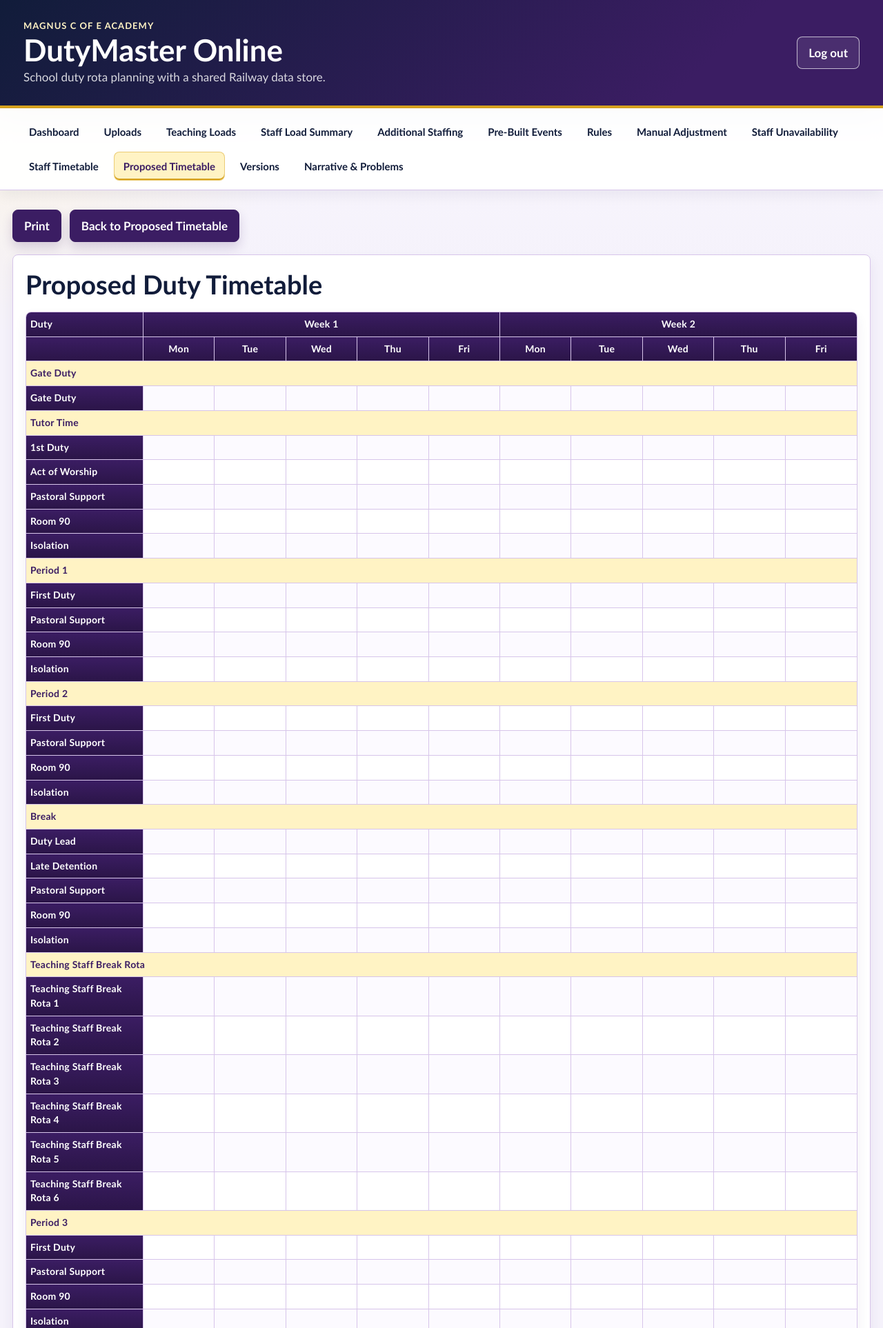
After one commit to mgm-hope/DutyMaster, a FastAPI app: page /proposed/print in a window 1280 px wide. The commit adds this page. Shown: the top 1926 px of the page at 69% size. Run offline with FastAPI, Linux system fonts and the light colour scheme; the visitor is signed in with stand-in values (Sample User, id 1); data comes from the database, SQL or seed files in the repository; lists and menus that the app fills with data are empty.

Commit message:
Add proposed timetable print view

```diff
--- a/app/static/style.css
+++ b/app/static/style.css
@@ -560,6 +560,90 @@ textarea {
     font-size: 13px;
 }
 
+.print-actions {
+    display: flex;
+    gap: 12px;
+    flex-wrap: wrap;
+    margin: 0 0 18px;
+}
+
+.print-sheet {
+    background: var(--surface);
+    border: 1px solid var(--line);
+    border-radius: 8px;
+    box-shadow: var(--shadow-soft);
+    padding: 18px;
+}
+
+.print-rota-table {
+    table-layout: fixed;
+    font-size: 12px;
+}
+
+.print-rota-table th,
+.print-rota-table td {
+    padding: 7px 6px;
+    text-align: center;
+    vertical-align: middle;
+}
+
+.print-rota-table th:first-child {
+    width: 170px;
+    text-align: left;
+}
+
+.print-section-row th {
+    background: var(--gold-soft);
+    color: var(--primary);
+    text-align: left;
+}
+
+@media print {
+    body {
+        background: #ffffff;
+        font-size: 10pt;
+    }
+
+    .site-header,
+    .main-nav,
+    .flash,
+    .print-actions {
+        display: none !important;
+    }
+
+    .page-shell {
+        width: 100%;
+        padding: 0;
+    }
+
+    .print-sheet {
+        border: 0;
+        box-shadow: none;
+        padding: 0;
+    }
+
+    .print-sheet h2 {
+        margin: 0 0 8px;
+        font-size: 18pt;
+    }
+
+    .print-rota-table {
+        box-shadow: none;
+        border-radius: 0;
+        font-size: 8pt;
+        page-break-inside: auto;
+    }
+
+    .print-rota-table th,
+    .print-rota-table td {
+        padding: 4px;
+    }
+
+    .print-section-row {
+        page-break-after: avoid;
+    }
+}
+
 .selected-duty-cell {
     background: var(--gold-soft);
     box-shadow: inset 0 0 0 3px rgba(214, 162, 31, 0.55);
--- a/app/templates/proposed.html
+++ b/app/templates/proposed.html
@@ -1,7 +1,10 @@
 {% extends "base.html" %}
 {% block content %}
 <h2>Proposed Timetable</h2>
-<p><a class="button-link" href="/proposed/download">Download Proposed Timetable - Master Duty Excel</a></p>
+<p>
+    <a class="button-link" href="/proposed/download">Download Proposed Timetable - Master Duty Excel</a>
+    <a class="button-link secondary" href="/proposed/print" target="_blank">Open Print View</a>
+</p>
 
 <section class="panel">
     <h3>Export review</h3>
--- /dev/null
+++ b/app/templates/proposed_print.html
@@ -0,0 +1,38 @@
+{% extends "base.html" %}
+{% block content %}
+<div class="print-actions">
+    <button type="button" onclick="window.print()">Print</button>
+    <a class="button-link secondary" href="/proposed">Back to Proposed Timetable</a>
+</div>
+
+<section class="print-sheet">
+    <h2>Proposed Duty Timetable</h2>
+    <table class="print-rota-table">
+        <tr>
+            <th>Duty</th>
+            <th colspan="5">Week 1</th>
+            <th colspan="5">Week 2</th>
+        </tr>
+        <tr>
+            <th></th>
+            {% for d in days %}<th>{{ d }}</th>{% endfor %}
+            {% for d in days %}<th>{{ d }}</th>{% endfor %}
+        </tr>
+        {% for section, events in sections %}
+        <tr class="print-section-row">
+            <th colspan="11">{{ section }}</th>
+        </tr>
+        {% for code, label in events %}
+        <tr>
+            <th>{{ label }}</th>
+            {% for w in weeks %}
+                {% for d in days %}
+                <td>{{ assignments.get(w ~ ":" ~ d ~ ":" ~ code, "") }}</td>
+                {% endfor %}
+            {% endfor %}
+        </tr>
+        {% endfor %}
+        {% endfor %}
+    </table>
+</section>
+{% endblock %}
--- a/app/web.py
+++ b/app/web.py
@@ -1619,6 +1619,38 @@ def proposed_download(request: Request):
     )
 
 
+@app.get("/proposed/print", response_class=HTMLResponse)
+def proposed_print(request: Request):
+    redirect = _require_login(request)
+    if redirect:
+        return redirect
+    with _conn_context() as conn:
+        active_codes = active_duty_codes(conn)
+        assignment_rows = conn.execute(
+            """
+            SELECT week, day, period, staff_initials
+            FROM rota_assignments
+            ORDER BY week,
+                     CASE day WHEN 'Mon' THEN 1 WHEN 'Tue' THEN 2 WHEN 'Wed' THEN 3 WHEN 'Thu' THEN 4 ELSE 5 END
+            """
+        ).fetchall()
+        assignments = {
+            f"{row['week']}:{row['day']}:{row['period']}": row["staff_initials"] or ""
+            for row in assignment_rows
+            if row["period"] in active_codes
+        }
+        sections = active_duty_sections(conn)
+    return templates.TemplateResponse(
+        "proposed_print.html",
+        _base_context(
+            request,
+            "Print Proposed Timetable",
+            sections=sections,
+            assignments=assignments,
+        ),
+    )
+
+
 @app.get("/versions", response_class=HTMLResponse)
 def versions(request: Request):
     redirect = _require_login(request)
```
